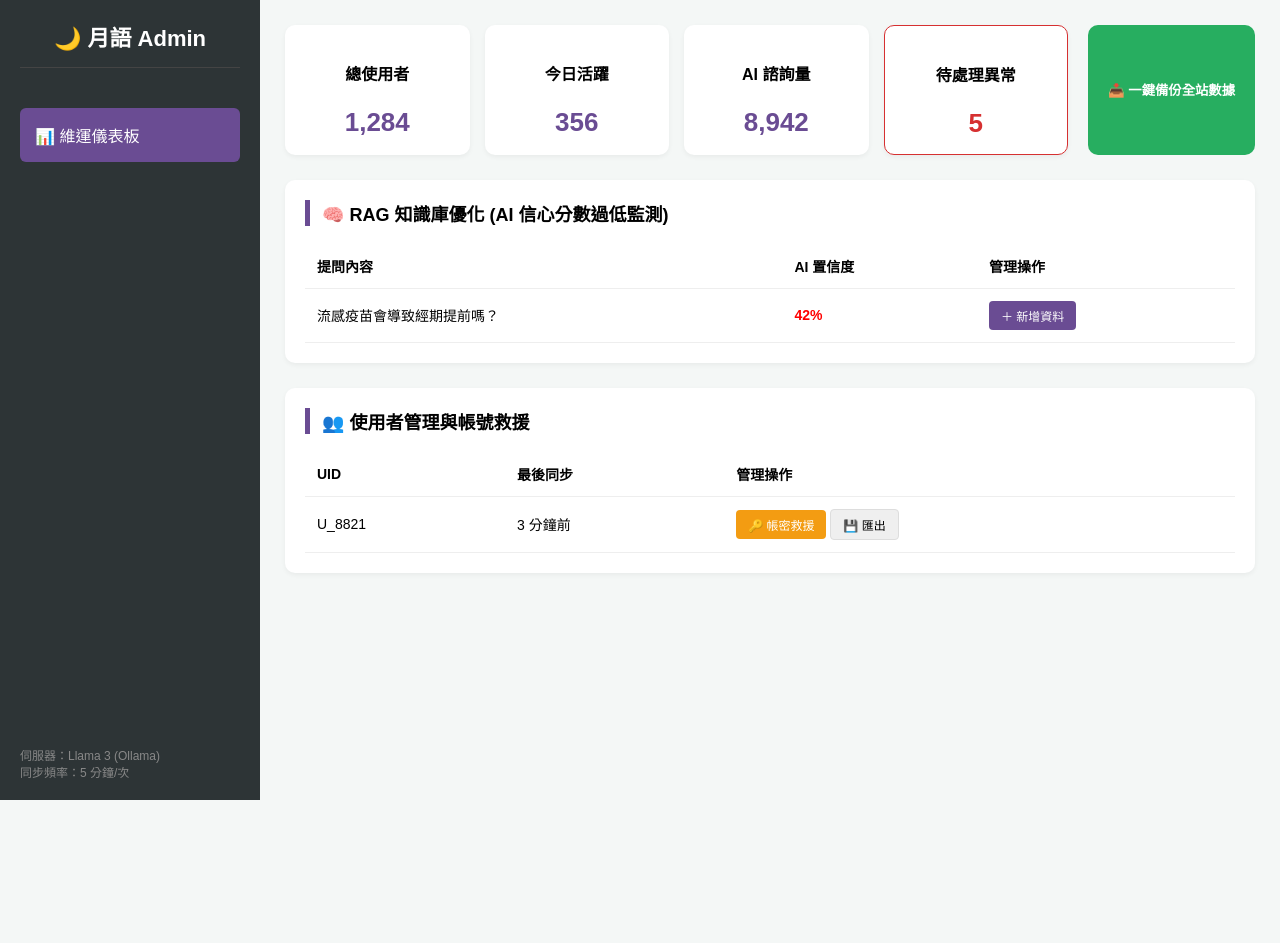
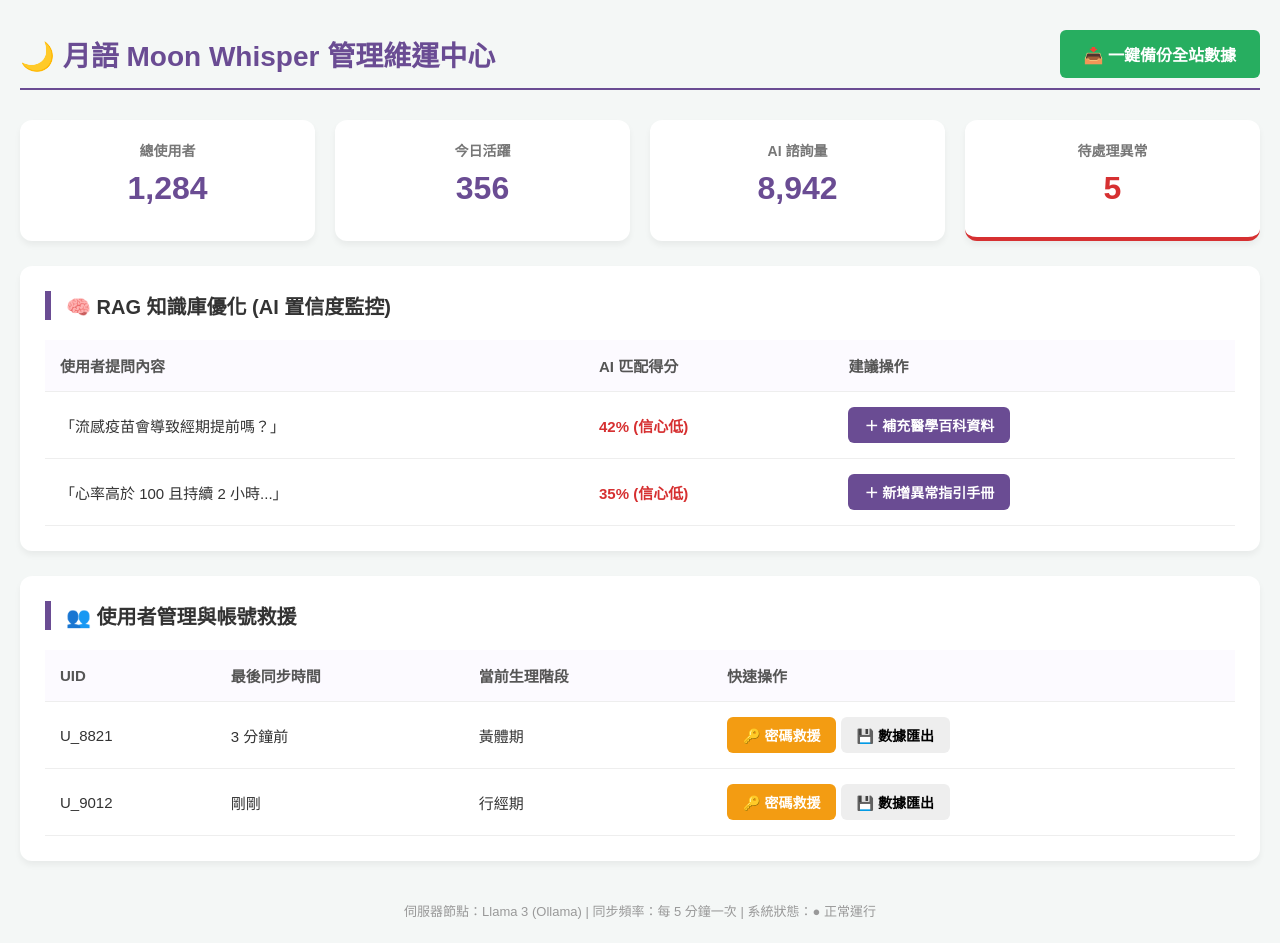
Before and after one commit to D11216101/MoonAPP, a plain HTML site: page index.html in a window 1280 px wide. Before the commit the page ends 800 px from the top, so only its background shows below. Drawn offline with Linux system fonts and the light colour scheme.

Commit message:
Update index.html

```diff
--- a/index.html
+++ b/index.html
@@ -2,62 +2,140 @@
 <html lang="zh-TW">
 <head>
     <meta charset="UTF-8">
-    <title>月語 Moon Whisper - 管理維運中心</title>
+    <title>月語 Moon Whisper - 維運管理中心</title>
     <style>
-        :root { --primary: #6a4c93; --bg: #f4f7f6; --white: #ffffff; --danger: #d63031; }
-        body { font-family: "Microsoft JhengHei", sans-serif; background: var(--bg); margin: 0; display: flex; height: 100vh; overflow: hidden; }
-        .sidebar { width: 220px; background: #2d3436; color: white; padding: 20px; display: flex; flex-direction: column; }
-        .logo { font-size: 22px; font-weight: bold; margin-bottom: 40px; text-align: center; border-bottom: 1px solid #444; padding-bottom: 15px; }
-        .menu-item { padding: 15px; cursor: pointer; border-radius: 6px; margin-bottom: 5px; }
-        .active { background: var(--primary); }
-        .main { flex: 1; padding: 25px; overflow-y: auto; }
-        .header-row { display: flex; justify-content: space-between; margin-bottom: 25px; gap: 20px; }
-        .stats-grid { display: grid; grid-template-columns: repeat(4, 1fr); gap: 15px; flex: 1; }
-        .stat-card { background: var(--white); padding: 15px; border-radius: 10px; box-shadow: 0 2px 5px rgba(0,0,0,0.05); text-align: center; }
-        .stat-card .num { font-size: 26px; font-weight: bold; color: var(--primary); }
-        .btn-backup { background: #27ae60; color: white; border: none; padding: 15px 20px; border-radius: 10px; cursor: pointer; font-weight: bold; }
-        .card { background: var(--white); border-radius: 10px; padding: 20px; box-shadow: 0 2px 5px rgba(0,0,0,0.05); margin-bottom: 25px; }
-        h3 { margin-top: 0; border-left: 5px solid var(--primary); padding-left: 12px; font-size: 18px; }
+        :root { --primary: #6a4c93; --bg: #f4f7f6; --white: #ffffff; --danger: #d63031; --success: #27ae60; }
+
+        body {
+            font-family: "Microsoft JhengHei", sans-serif;
+            background: var(--bg);
+            margin: 0;
+            padding: 20px;
+            color: #333;
+        }
+
+        /* 頂部標題列 */
+        .top-header {
+            display: flex;
+            justify-content: space-between;
+            align-items: center;
+            margin-bottom: 30px;
+            padding: 10px 0;
+            border-bottom: 2px solid var(--primary);
+        }
+        .logo-title { font-size: 28px; font-weight: bold; color: var(--primary); display: flex; align-items: center; gap: 10px; }
+
+        /* 數據小卡排版 */
+        .stats-grid {
+            display: grid;
+            grid-template-columns: repeat(4, 1fr);
+            gap: 20px;
+            margin-bottom: 25px;
+        }
+        .stat-card {
+            background: var(--white);
+            padding: 20px;
+            border-radius: 12px;
+            box-shadow: 0 4px 6px rgba(0,0,0,0.05);
+            text-align: center;
+        }
+        .stat-card h4 { margin: 0; color: #777; font-size: 14px; }
+        .stat-card .num { font-size: 32px; font-weight: bold; color: var(--primary); margin: 10px 0; }
+
+        /* 功能卡片 */
+        .card {
+            background: var(--white);
+            border-radius: 12px;
+            padding: 25px;
+            box-shadow: 0 4px 6px rgba(0,0,0,0.05);
+            margin-bottom: 25px;
+        }
+        h3 { margin-top: 0; border-left: 6px solid var(--primary); padding-left: 15px; font-size: 20px; margin-bottom: 20px; }
+
+        /* 表格樣式 */
         table { width: 100%; border-collapse: collapse; }
-        th, td { text-align: left; padding: 12px; border-bottom: 1px solid #eee; font-size: 14px; }
-        .btn { padding: 6px 12px; border-radius: 4px; border: 1px solid #ddd; cursor: pointer; font-size: 12px; }
-        .btn-primary { background: var(--primary); color: white; border: none; }
-        .btn-warn { background: #f39c12; color: white; border: none; }
+        th, td { text-align: left; padding: 15px; border-bottom: 1px solid #eee; font-size: 15px; }
+        th { background: #fcfaff; color: #555; }
+
+        /* 按鈕樣式 */
+        .btn { padding: 8px 16px; border-radius: 6px; border: none; cursor: pointer; font-size: 14px; transition: 0.3s; font-weight: bold; }
+        .btn-backup { background: var(--success); color: white; padding: 12px 24px; font-size: 16px; }
+        .btn-primary { background: var(--primary); color: white; }
+        .btn-warn { background: #f39c12; color: white; }
+        .btn:hover { opacity: 0.9; transform: translateY(-1px); }
+
+        .system-info { text-align: center; color: #999; font-size: 13px; margin-top: 40px; padding-bottom: 20px; }
     </style>
 </head>
 <body>
-    <div class="sidebar">
-        <div class="logo">🌙 月語 Admin</div>
-        <div class="menu-item active">📊 維運儀表板</div>
-        <div style="margin-top: auto; font-size: 12px; color: #888;">伺服器：Llama 3 (Ollama)<br>同步頻率：5 分鐘/次</div>
+
+    <div class="top-header">
+        <div class="logo-title">🌙 月語 Moon Whisper 管理維運中心</div>
+        <button class="btn btn-backup" onclick="alert('全站資料備份成功！')">📥 一鍵備份全站數據</button>
     </div>
-    <div class="main">
-        <div class="header-row">
+
     <div class="stats-grid">
         <div class="stat-card"><h4>總使用者</h4><div class="num">1,284</div></div>
         <div class="stat-card"><h4>今日活躍</h4><div class="num">356</div></div>
         <div class="stat-card"><h4>AI 諮詢量</h4><div class="num">8,942</div></div>
-                <div class="stat-card" style="border: 1px solid var(--danger);"><h4>待處理異常</h4><div class="num" style="color:var(--danger)">5</div></div>
+        <div class="stat-card" style="border-bottom: 4px solid var(--danger);">
+            <h4>待處理異常</h4><div class="num" style="color:var(--danger)">5</div>
         </div>
-            <button class="btn-backup" onclick="alert('備份成功！')">📥 一鍵備份全站數據</button>
     </div>
+
     <div class="card">
-            <h3>🧠 RAG 知識庫優化 (AI 信心分數過低監測)</h3>
+        <h3>🧠 RAG 知識庫優化 (AI 置信度監控)</h3>
         <table>
-                <tr><th>提問內容</th><th>AI 置信度</th><th>管理操作</th></tr>
-                <tr><td>流感疫苗會導致經期提前嗎？</td><td style="color:red; font-weight:bold;">42%</td><td><button class="btn btn-primary">＋ 新增資料</button></td></tr>
+            <thead>
+                <tr><th>使用者提問內容</th><th>AI 匹配得分</th><th>建議操作</th></tr>
+            </thead>
+            <tbody>
+                <tr>
+                    <td>「流感疫苗會導致經期提前嗎？」</td>
+                    <td style="color:var(--danger); font-weight:bold;">42% (信心低)</td>
+                    <td><button class="btn btn-primary">＋ 補充醫學百科資料</button></td>
+                </tr>
+                <tr>
+                    <td>「心率高於 100 且持續 2 小時...」</td>
+                    <td style="color:var(--danger); font-weight:bold;">35% (信心低)</td>
+                    <td><button class="btn btn-primary">＋ 新增異常指引手冊</button></td>
+                </tr>
+            </tbody>
         </table>
     </div>
+
     <div class="card">
         <h3>👥 使用者管理與帳號救援</h3>
         <table>
-                <tr><th>UID</th><th>最後同步</th><th>管理操作</th></tr>
-                <tr><td>U_8821</td><td>3 分鐘前</td><td>
-                    <button class="btn btn-warn" onclick="alert('密碼重設郵件已發送！')">🔑 帳密救援</button>
-                    <button class="btn" onclick="alert('已匯出 CSV')">💾 匯出</button>
-                </td></tr>
+            <thead>
+                <tr><th>UID</th><th>最後同步時間</th><th>當前生理階段</th><th>快速操作</th></tr>
+            </thead>
+            <tbody>
+                <tr>
+                    <td>U_8821</td>
+                    <td>3 分鐘前</td>
+                    <td>黃體期</td>
+                    <td>
+                        <button class="btn btn-warn" onclick="alert('已發送重設連結至信箱！')">🔑 密碼救援</button>
+                        <button class="btn" style="background:#eee" onclick="alert('CSV 匯出中...')">💾 數據匯出</button>
+                    </td>
+                </tr>
+                <tr>
+                    <td>U_9012</td>
+                    <td>剛剛</td>
+                    <td>行經期</td>
+                    <td>
+                        <button class="btn btn-warn" onclick="alert('已發送重設連結至信箱！')">🔑 密碼救援</button>
+                        <button class="btn" style="background:#eee" onclick="alert('CSV 匯出中...')">💾 數據匯出</button>
+                    </td>
+                </tr>
+            </tbody>
         </table>
     </div>
+
+    <div class="system-info">
+        伺服器節點：Llama 3 (Ollama) | 同步頻率：每 5 分鐘一次 | 系統狀態：● 正常運行
     </div>
+
 </body>
 </html>
```
Lines whose indentation alone changed are shown as unchanged.
